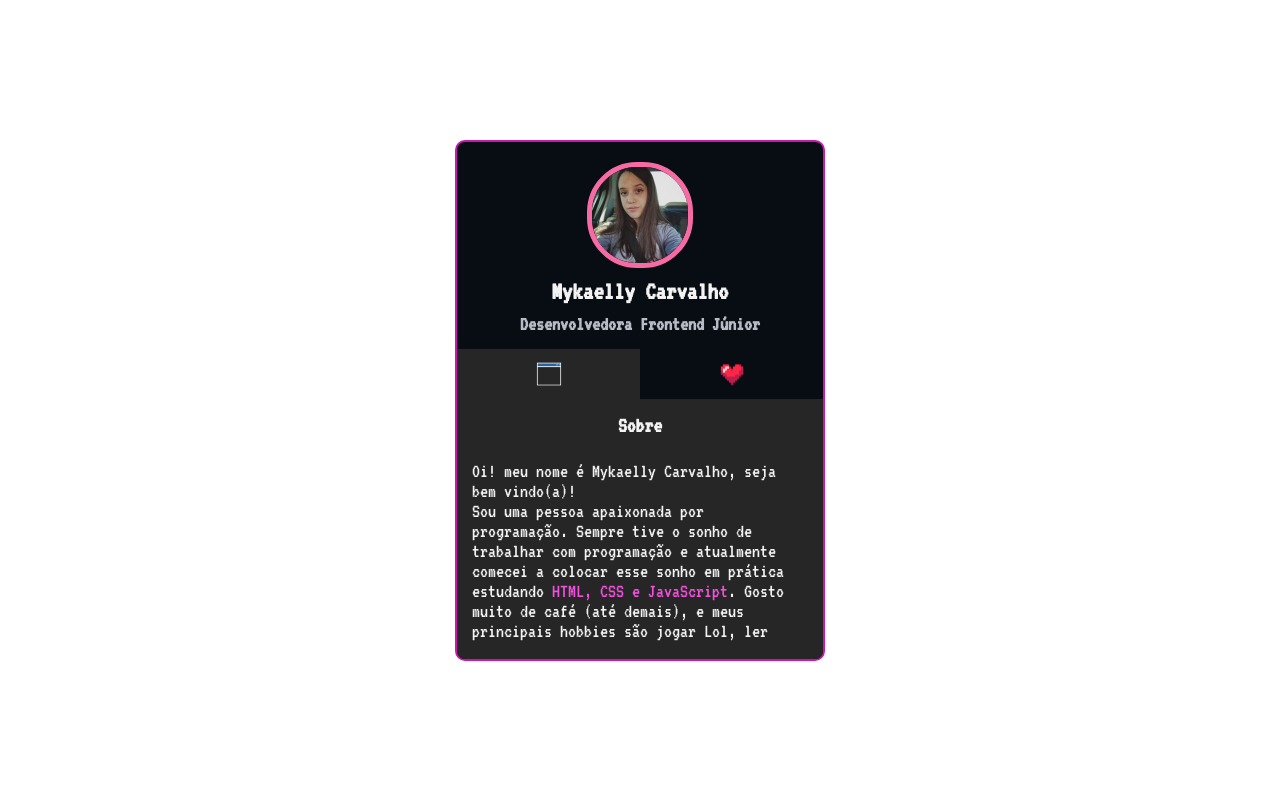
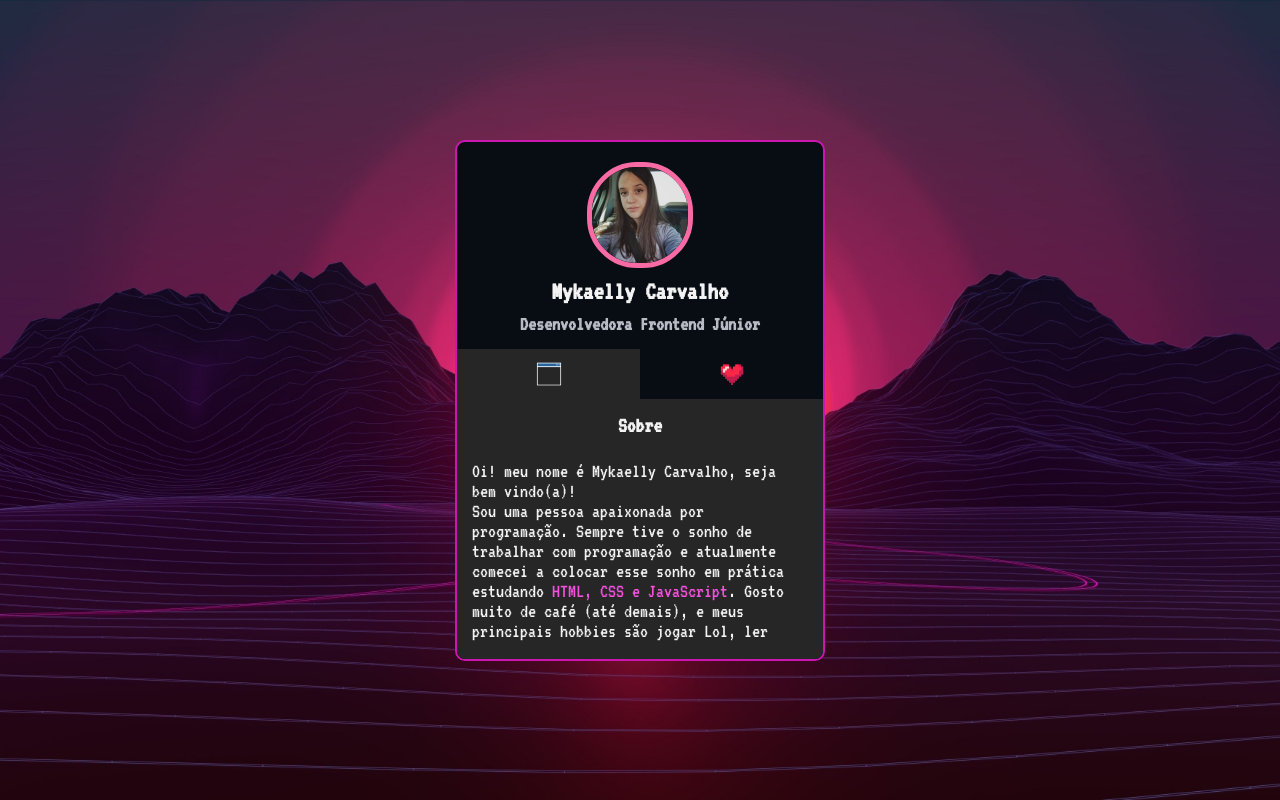
Before and after one commit to mykaellyoliveira/mini-portifolio, a plain HTML site: page index.html in a window 1280 px wide. Drawn offline with Linux system fonts and the light colour scheme.

Commit message:
Update estilos.css

```diff
--- a/src/css/estilos.css
+++ b/src/css/estilos.css
@@ -1,5 +1,5 @@
 body{
-    background-image: url(./src/imagens/fundo-site.jpg);
+    background-image: url(../imagens/fundo-site.jpg);
     background-repeat: no-repeat;
     background-size: cover;
     background-position: center;
```
